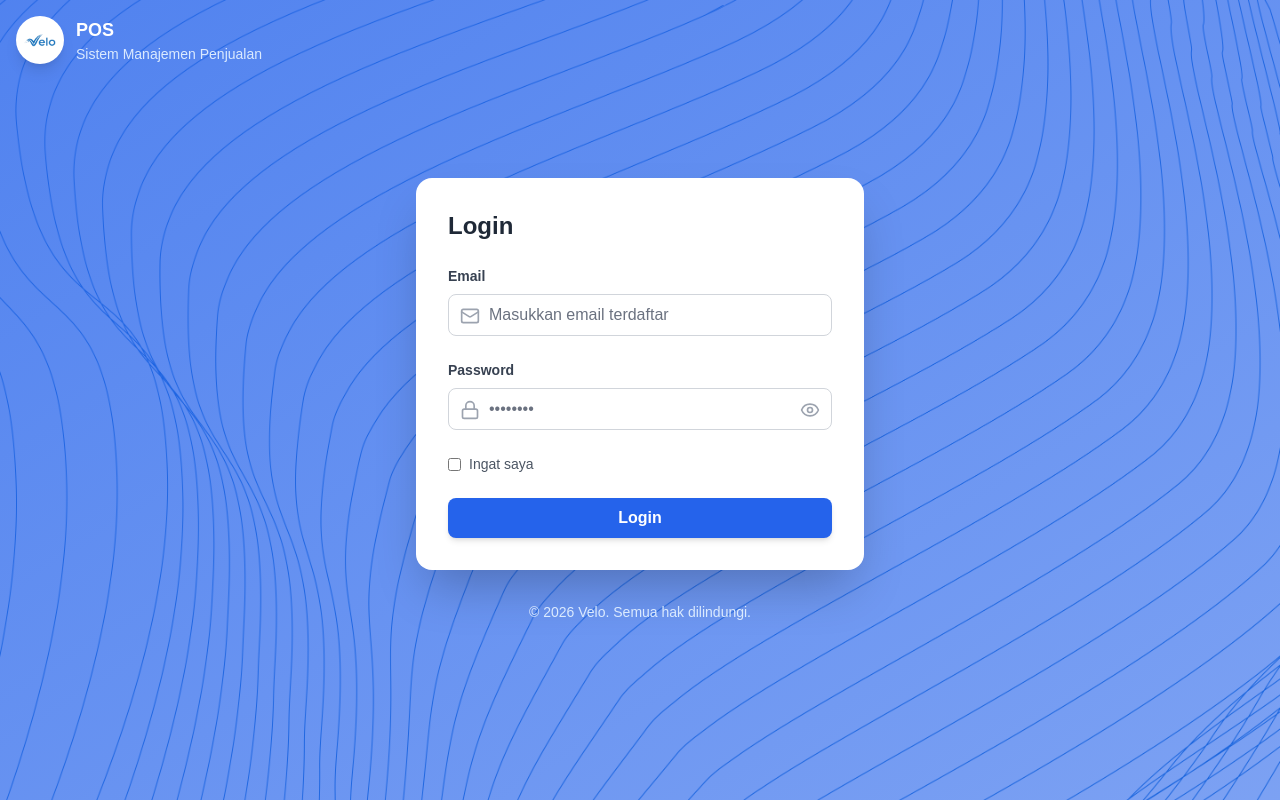
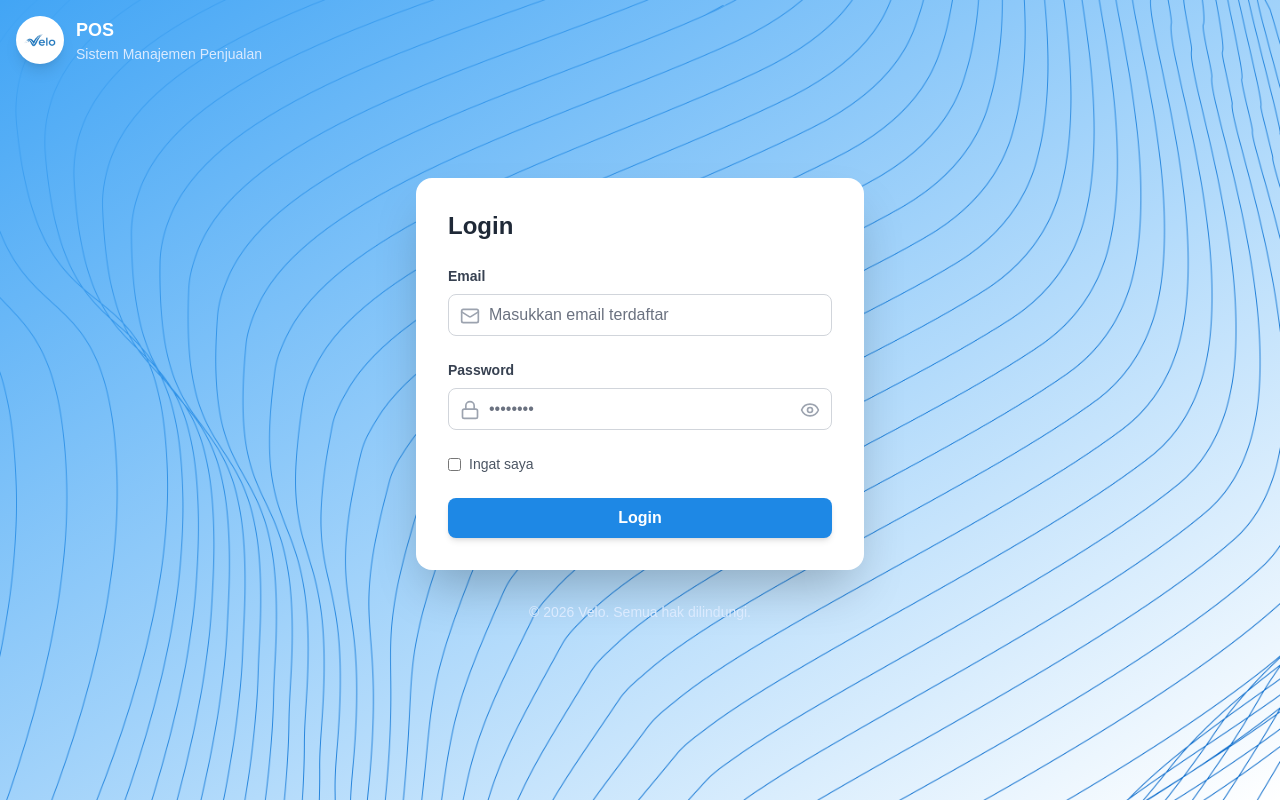
Before and after one commit to coffeekavio/management-kasir, a Next.js app: page /login in a window 1280 px wide. Built offline with nearby package versions, Linux system fonts and the light colour scheme; no server answers.

Commit message:
fix : bg

```diff
--- a/src/app/(auth)/login/page.tsx
+++ b/src/app/(auth)/login/page.tsx
@@ -44,7 +44,7 @@ export default function LoginPage() {
   return (
     <div className="relative min-h-screen">
       <Image src={bg} alt="background" fill className="object-cover" priority />
-      <div className="absolute inset-0 bg-gradient-to-br from-blue-600/80 to-blue-600/60" />
+      <div className="absolute inset-0 bg-gradient-to-br from-[#42A5F5] to-[#90CAF9" />
 
       {/* Logo fixed left */}
       <div className="absolute left-4 top-4 z-20 flex items-center gap-3">
@@ -130,7 +130,7 @@ export default function LoginPage() {
               <button
                 type="submit"
                 disabled={loading}
-                className="w-full bg-blue-600 hover:bg-blue-700 disabled:bg-gray-400 text-white font-semibold py-2 rounded-lg transition-colors duration-200 shadow-md"
+                className="w-full bg-[#1E88E5] hover:bg-[#1565C0] disabled:bg-gray-400 text-white font-semibold py-2 rounded-lg transition-colors duration-200 shadow-md"
               >
                 {loading ? 'Memproses Autentikasi...' : 'Login'}
               </button>
```
